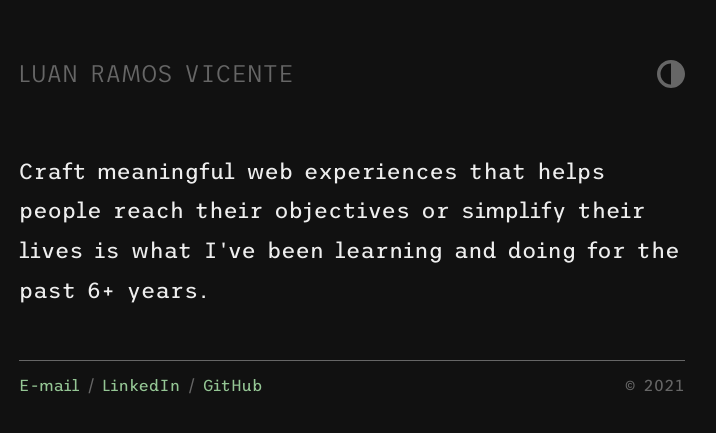
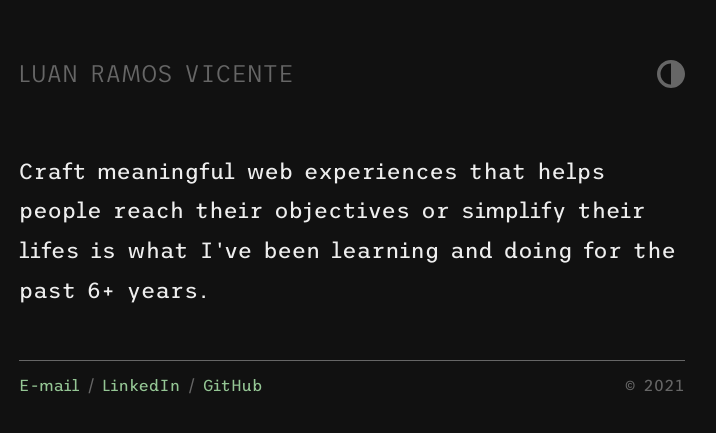
Before and after one commit to luanrv00/luanrv00.github.io, a plain HTML site: page index.html in a window 1280 px wide. Shown: the part 173-606 px from the top of the page, 288-1004 px from the left. Drawn offline with Linux system fonts and the light colour scheme.

Commit message:
fix: copy

```diff
--- a/index.html
+++ b/index.html
@@ -35,7 +35,7 @@
       </header>
       <main class="main-content">
         <p class="description">
-          Craft meaningful web experiences that helps people reach their objectives or simplify their lives is what I've been learning and doing for the past 6+ years.
+          Craft meaningful web experiences that helps people reach their objectives or simplify their lifes is what I've been learning and doing for the past 6+ years.
         </p>
       </main>
       <footer class="main-footer">
```
